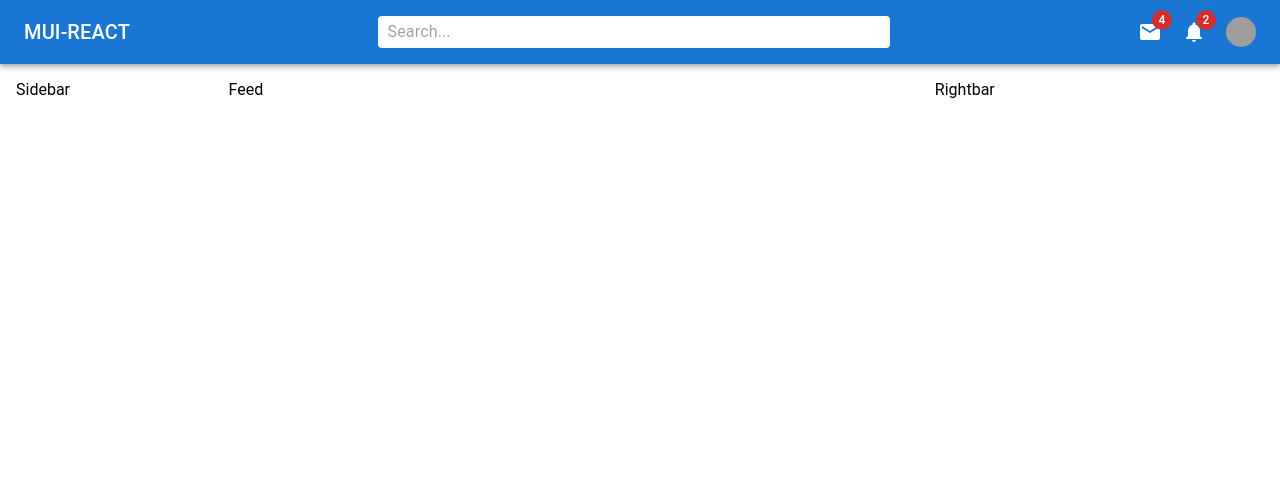
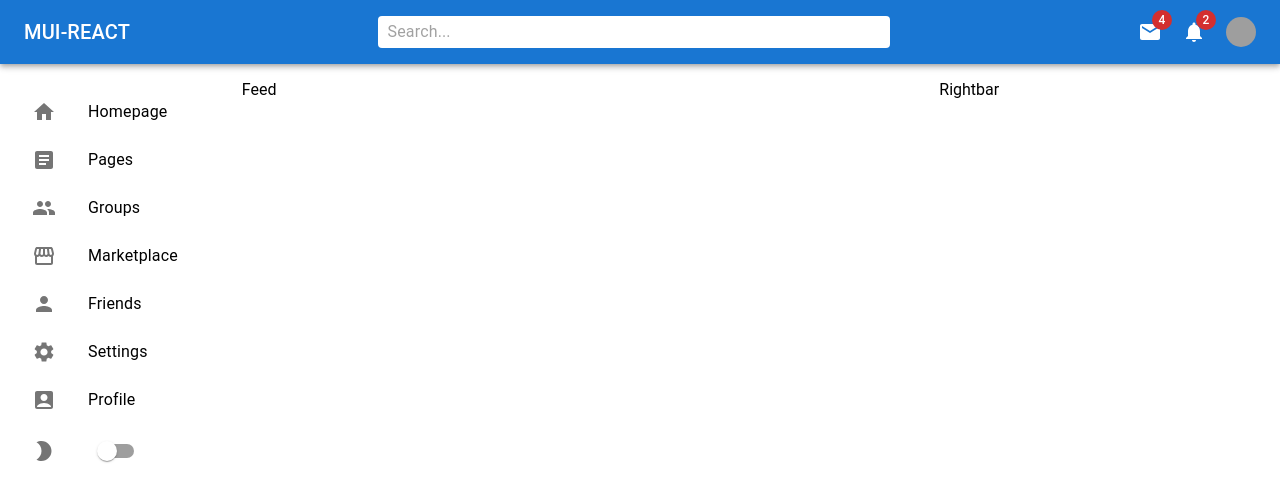
Before and after one commit to benstoica/mui-react-app, a React (Create React App) app: page / in a window 1280 px wide. Shown: the top 502 px of the page. Built offline with nearby package versions, Linux system fonts and the light colour scheme; grey boxes are pictures that could not be loaded.

Commit message:
completing sidebar

```diff
--- a/src/components/Sidebar.jsx
+++ b/src/components/Sidebar.jsx
@@ -1,10 +1,95 @@
 import React from "react";
-import { Box } from "@mui/material";
+import {
+  Box,
+  List,
+  ListItem,
+  ListItemButton,
+  ListItemIcon,
+  ListItemText,
+} from "@mui/material";
+import {
+  Article,
+  Group,
+  Storefront,
+  Person,
+  Settings,
+  AccountBox,
+  ModeNight,
+} from "@mui/icons-material";
+import HomeIcon from "@mui/icons-material/Home";
+import { Switch } from "@mui/material";
 
 const Sidebar = () => {
   return (
     <Box flex={1} p={2} sx={{ display: { xs: "none", sm: "block" } }}>
-      Sidebar
+      <List>
+        <ListItem disablePadding>
+          <ListItemButton component='a' href='#home'>
+            <ListItemIcon>
+              <HomeIcon />
+            </ListItemIcon>
+            <ListItemText primary='Homepage' />
+          </ListItemButton>
+        </ListItem>
+        <ListItem disablePadding>
+          <ListItemButton component='a' href='#simple-list'>
+            <ListItemIcon>
+              <Article />
+            </ListItemIcon>
+            <ListItemText primary='Pages' />
+          </ListItemButton>
+        </ListItem>
+        <ListItem disablePadding>
+          <ListItemButton component='a' href='#simple-list'>
+            <ListItemIcon>
+              <Group />
+            </ListItemIcon>
+            <ListItemText primary='Groups' />
+          </ListItemButton>
+        </ListItem>
+        <ListItem disablePadding>
+          <ListItemButton component='a' href='#simple-list'>
+            <ListItemIcon>
+              <Storefront />
+            </ListItemIcon>
+            <ListItemText primary='Marketplace' />
+          </ListItemButton>
+        </ListItem>
+        <ListItem disablePadding>
+          <ListItemButton component='a' href='#simple-list'>
+            <ListItemIcon>
+              <Person />
+            </ListItemIcon>
+            <ListItemText primary='Friends' />
+          </ListItemButton>
+        </ListItem>
+        <ListItem disablePadding>
+          <ListItemButton component='a' href='#simple-list'>
+            <ListItemIcon>
+              <Settings />
+            </ListItemIcon>
+            <ListItemText primary='Settings' />
+          </ListItemButton>
+        </ListItem>
+        <ListItem disablePadding>
+          <ListItemButton component='a' href='#simple-list'>
+            <ListItemIcon>
+              <AccountBox />
+            </ListItemIcon>
+            <ListItemText primary='Profile' />
+          </ListItemButton>
+        </ListItem>
+        <ListItem disablePadding>
+          <ListItemButton component='a' href='#simple-list'>
+            <ListItemIcon>
+              <ModeNight />
+            </ListItemIcon>
+            <Switch
+            // onChange={(e) => setMode(mode === "light" ? "dark" : "light")}
+            />
+          </ListItemButton>
+        </ListItem>
+      </List>
     </Box>
   );
 };
```
